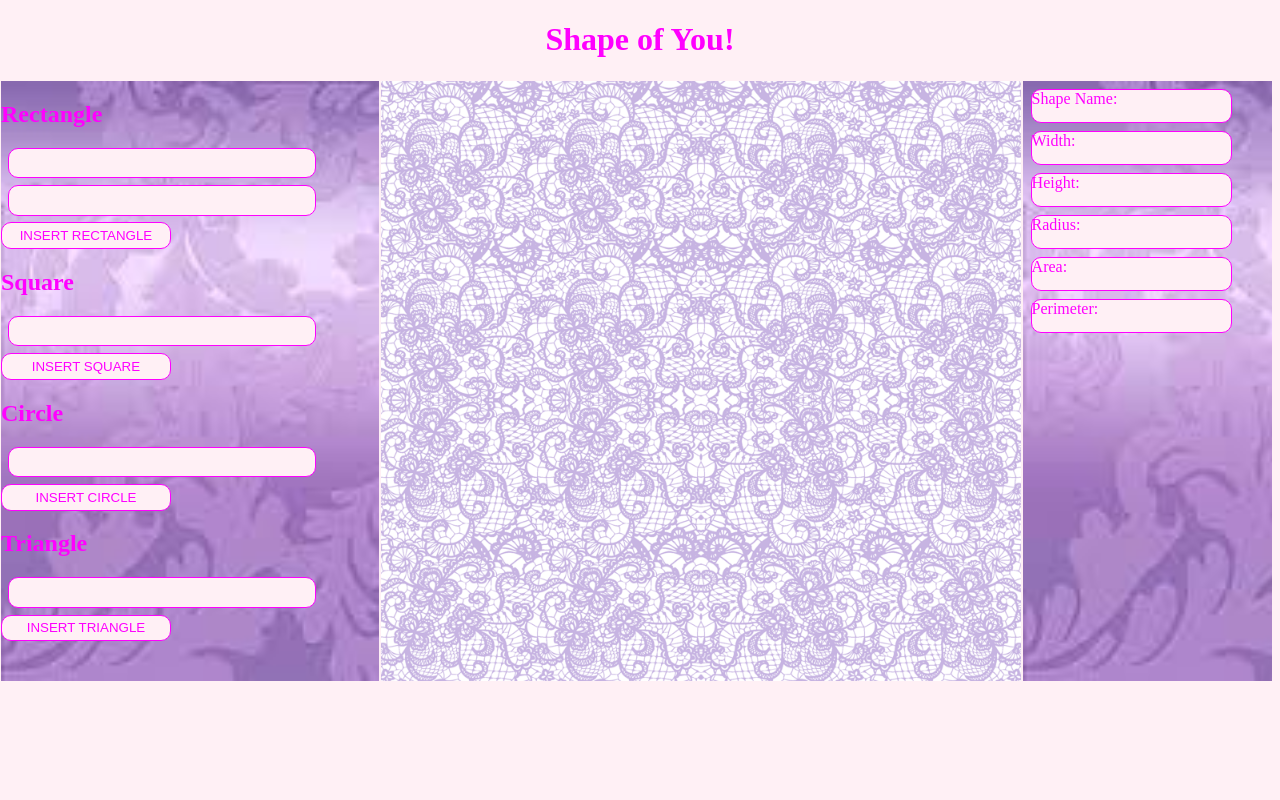
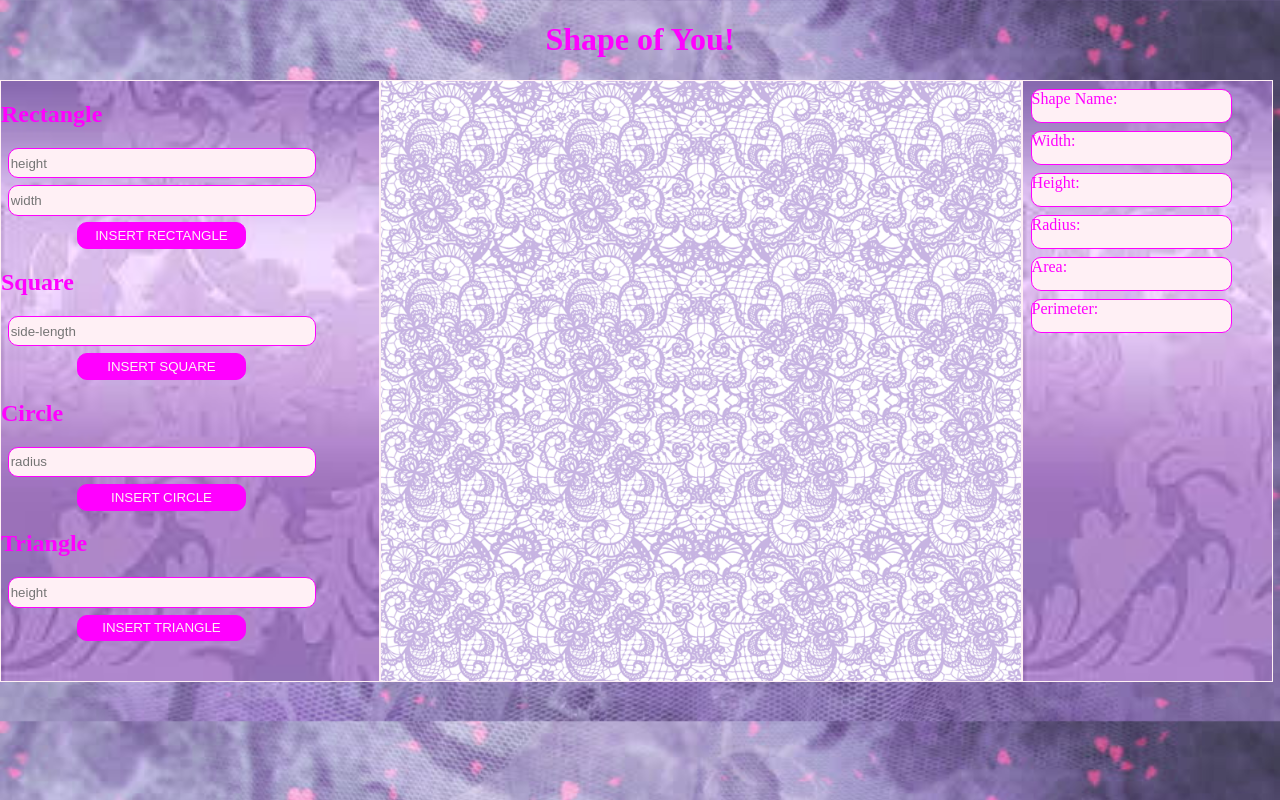
Before and after one commit to Erica-Brock/Shapes-TypescriptLab, a plain HTML site: page index.html in a window 1280 px wide. Drawn offline with Linux system fonts and the light colour scheme; a script that the page names is missing.

Commit message:
added placceholders and background

```diff
--- a/index.html
+++ b/index.html
@@ -16,20 +16,20 @@
     <div class="input-container">
         <!--rectangles-->
         <h2 class="shapes"> Rectangle</h2>
-        <input type="text" class="input rectangle">
-        <input type="text" class="input rectangle">
+        <input type="text" placeholder="height" class="input rectangle">
+        <input type="text" placeholder="width" class="input rectangle">
         <button class="insert" id="rectangle-button">INSERT RECTANGLE</button>
         <!--square-->
         <h2 class="shapes">Square</h2>
-        <input type="text" class="input square">
+        <input type="text" placeholder="side-length" class="input square">
         <button class="insert" id="square-button"> INSERT SQUARE</button>
         <!--Circle-->
         <h2 class="shapes">Circle</h2>
-        <input type="text" class="input" id="circle">
+        <input type="text" placeholder="radius" class="input" id="circle">
         <button class="insert" id="cirlce-button"> INSERT CIRCLE</button>
         <!--triangle-->
         <h2 class="shapes">Triangle</h2>
-        <input type="text" class="input">
+        <input type="text" placeholder="height"class="input">
         <button class="insert" id="triangle-button">INSERT TRIANGLE</button>
 
     </div>
--- a/sass/_globals.scss
+++ b/sass/_globals.scss
@@ -1,7 +1,9 @@
 
 body{
-    background-color: $main-color;
+    background-image:url("images/output-background.jpg");
     @include mp0;
+    background-size:cover;
+
 }
 .input-container{
     @include container-styles;
@@ -13,10 +15,11 @@ body{
     }
     .insert{
         @include border;
-        color:$text-color;
-        background-color: $main-color;
+        color:$main-color;
+        background-color: $text-color;
         height: 2em;
         width:45%;
+        margin: 0 20% auto;
     }
 
 
```
Also changed, not shown: css/styles.css, 1 other file.
